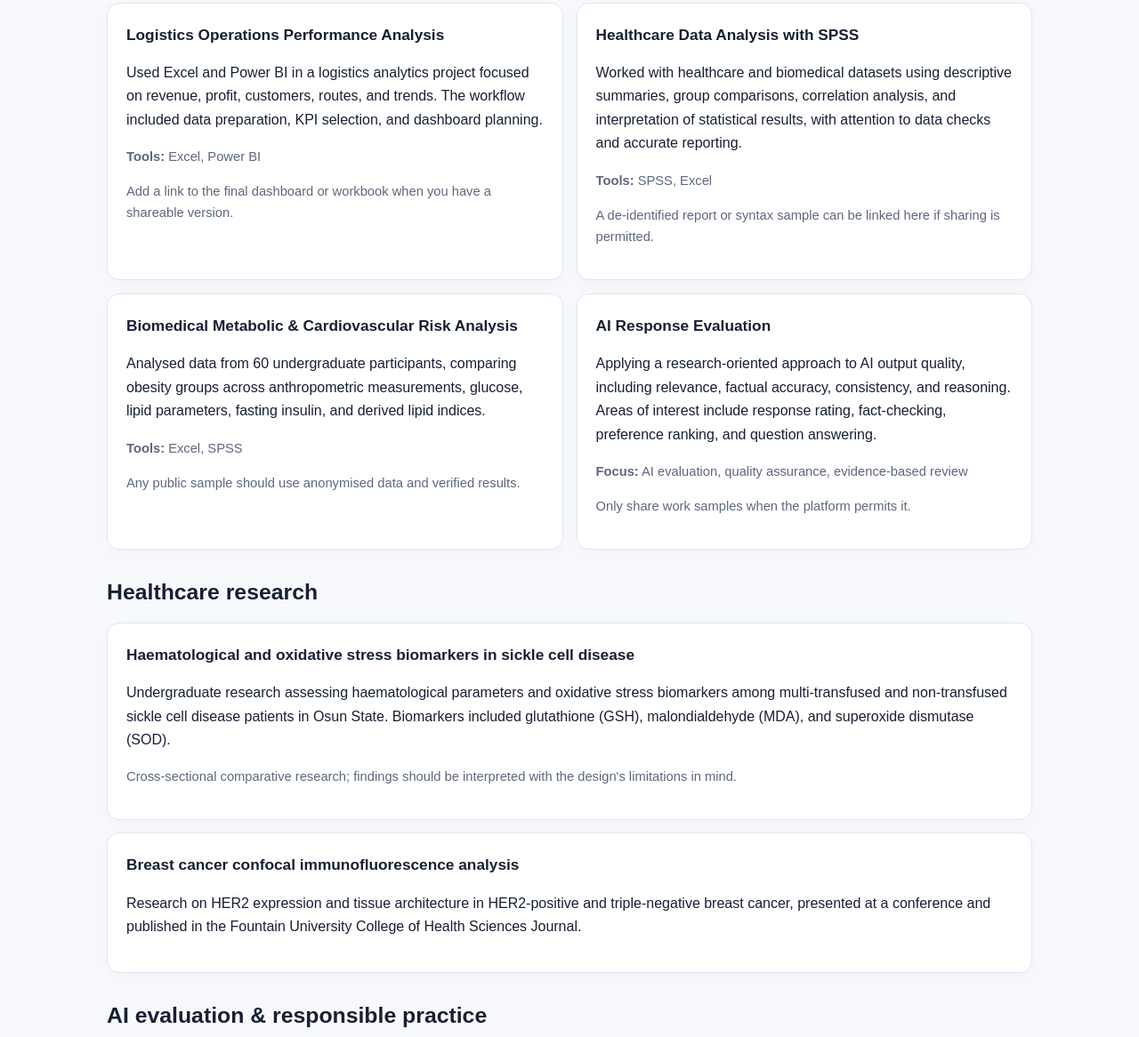
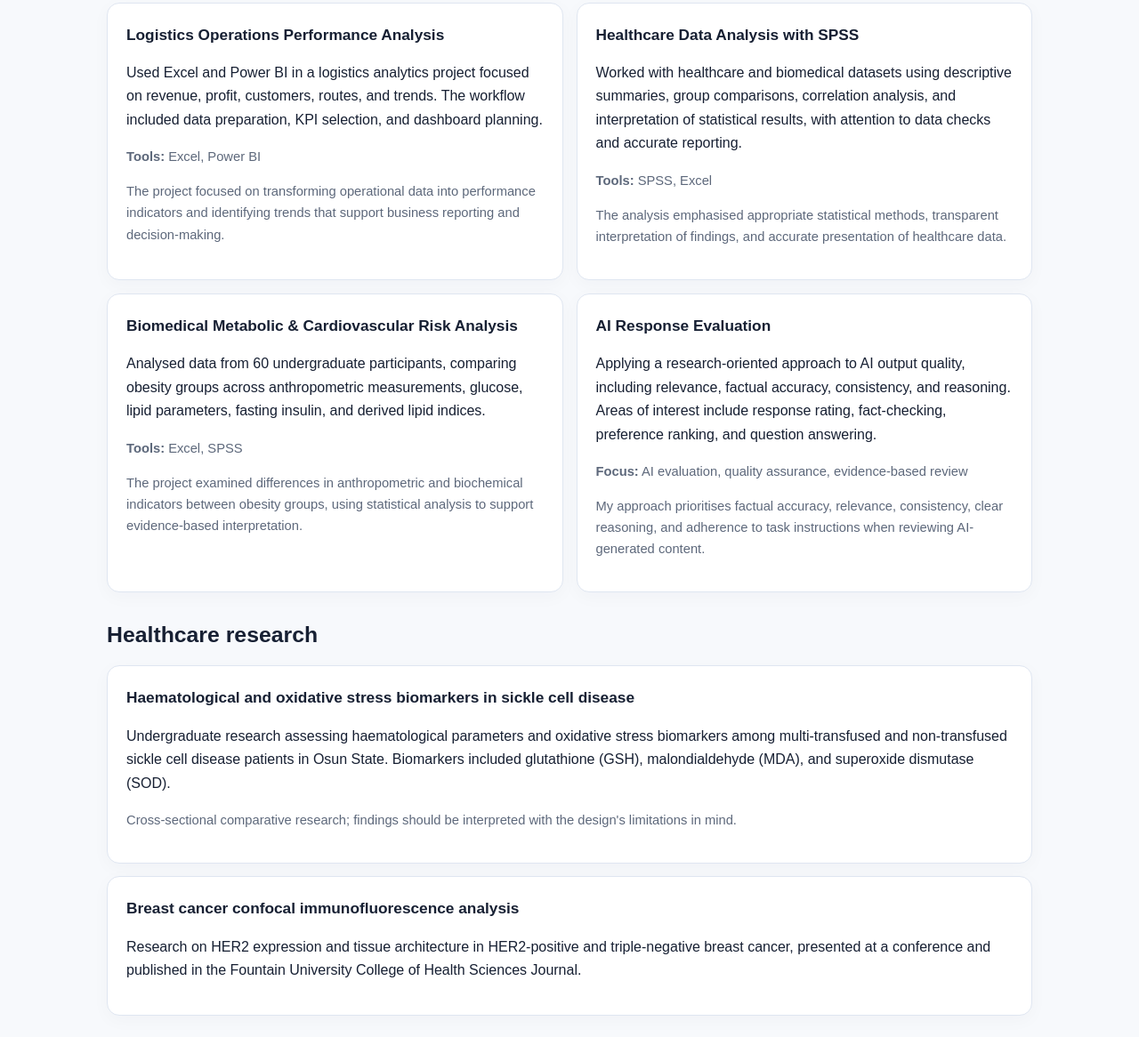
Before and after one commit to habeebullahitaye/habeebullahitaye.github.io, a plain HTML site: page index.html in a window 1280 px wide. Shown: the part 1230-2396 px from the top of the page at 89% size. Drawn offline with Linux system fonts and the light colour scheme.

Commit message:
Duplicate project and contact sections with updates
Duplicated sections for projects and contact information, with additional details about tools and methodologies used in the projects.

```diff
--- a/index.html
+++ b/index.html
@@ -12,11 +12,11 @@
 <div class="card"><h3>AI evaluation</h3><p>Training in AI evaluation and familiarity with AI tools and agentic AI workflows. Interested in assessing AI outputs for accuracy, relevance, consistency, and reasoning quality.</p><div class="tagrow"><span class="tag">Evaluation/Rating</span><span class="tag">Quality review</span><span class="tag">Fact-checking</span></div></div>
 <div class="card"><h3>Technical skills in development</h3><p>Continuing to develop SQL and Python/Pandas skills through learning and practical exercises.</p><div class="tagrow"><span class="tag">SQL — developing</span><span class="tag">Python/Pandas — developing</span></div></div></div></section>
 <section id="projects"><h2>Selected projects</h2><div class="grid">
-<div class="card"><h3>Logistics Operations Performance Analysis</h3><p>Used Excel and Power BI in a logistics analytics project focused on revenue, profit, customers, routes, and trends. The workflow included data preparation, KPI selection, and dashboard planning.</p><p class="small"><b>Tools:</b> Excel, Power BI</p><p class="small">Add a link to the final dashboard or workbook when you have a shareable version.</p></div>
-<div class="card"><h3>Healthcare Data Analysis with SPSS</h3><p>Worked with healthcare and biomedical datasets using descriptive summaries, group comparisons, correlation analysis, and interpretation of statistical results, with attention to data checks and accurate reporting.</p><p class="small"><b>Tools:</b> SPSS, Excel</p><p class="small">A de-identified report or syntax sample can be linked here if sharing is permitted.</p></div>
-<div class="card"><h3>Biomedical Metabolic & Cardiovascular Risk Analysis</h3><p>Analysed data from 60 undergraduate participants, comparing obesity groups across anthropometric measurements, glucose, lipid parameters, fasting insulin, and derived lipid indices.</p><p class="small"><b>Tools:</b> Excel, SPSS</p><p class="small">Any public sample should use anonymised data and verified results.</p></div>
-<div class="card"><h3>AI Response Evaluation</h3><p>Applying a research-oriented approach to AI output quality, including relevance, factual accuracy, consistency, and reasoning. Areas of interest include response rating, fact-checking, preference ranking, and question answering.</p><p class="small"><b>Focus:</b> AI evaluation, quality assurance, evidence-based review</p><p class="small">Only share work samples when the platform permits it.</p></div></div></section>
+<div class="card"><h3>Logistics Operations Performance Analysis</h3><p>Used Excel and Power BI in a logistics analytics project focused on revenue, profit, customers, routes, and trends. The workflow included data preparation, KPI selection, and dashboard planning.</p><p class="small"><b>Tools:</b> Excel, Power BI</p><p class="small">The project focused on transforming operational data into performance indicators and identifying trends that support business reporting and decision-making.</p></div>
+<div class="card"><h3>Healthcare Data Analysis with SPSS</h3><p>Worked with healthcare and biomedical datasets using descriptive summaries, group comparisons, correlation analysis, and interpretation of statistical results, with attention to data checks and accurate reporting.</p><p class="small"><b>Tools:</b> SPSS, Excel</p><p class="small">The analysis emphasised appropriate statistical methods, transparent interpretation of findings, and accurate presentation of healthcare data.</p></div>
+<div class="card"><h3>Biomedical Metabolic & Cardiovascular Risk Analysis</h3><p>Analysed data from 60 undergraduate participants, comparing obesity groups across anthropometric measurements, glucose, lipid parameters, fasting insulin, and derived lipid indices.</p><p class="small"><b>Tools:</b> Excel, SPSS</p><p class="small">The project examined differences in anthropometric and biochemical indicators between obesity groups, using statistical analysis to support evidence-based interpretation.</p></div>
+<div class="card"><h3>AI Response Evaluation</h3><p>Applying a research-oriented approach to AI output quality, including relevance, factual accuracy, consistency, and reasoning. Areas of interest include response rating, fact-checking, preference ranking, and question answering.</p><p class="small"><b>Focus:</b> AI evaluation, quality assurance, evidence-based review</p><p class="small">My approach prioritises factual accuracy, relevance, consistency, clear reasoning, and adherence to task instructions when reviewing AI-generated content.</p></div></div></section>
 <section id="research"><h2>Healthcare research</h2><div class="card"><h3>Haematological and oxidative stress biomarkers in sickle cell disease</h3><p>Undergraduate research assessing haematological parameters and oxidative stress biomarkers among multi-transfused and non-transfused sickle cell disease patients in Osun State. Biomarkers included glutathione (GSH), malondialdehyde (MDA), and superoxide dismutase (SOD).</p><p class="small">Cross-sectional comparative research; findings should be interpreted with the design's limitations in mind.</p></div><div class="card" style="margin-top:14px"><h3>Breast cancer confocal immunofluorescence analysis</h3><p>Research on HER2 expression and tissue architecture in HER2-positive and triple-negative breast cancer, presented at a conference and published in the Fountain University College of Health Sciences Journal.</p></div></section>
 <section id="ai"><h2>AI evaluation & responsible practice</h2><div class="notice">I bring a research mindset to AI evaluation: check claims against evidence, distinguish supported conclusions from assumptions, document uncertainty, and avoid overstating what the data shows. My healthcare background makes careful handling of scientific information especially important.</div></section>
-<section id="contact"><h2>Contact</h2><div class="card"><p>I am interested in remote opportunities in data analytics, AI evaluation, research support, and healthcare data projects.</p><p><b>GitHub:</b> <a href="https://github.com/habeebullahitaye" target="_blank" rel="noopener">github.com/habeebullahitaye</a></p><p><b>Email:</b> Add your professional email before publishing.</p><p><b>LinkedIn:</b> Add your LinkedIn profile URL before publishing.</p></div></section>
+<section id="contact"><h2>Contact</h2><div class="card"><p>I am interested in remote opportunities in data analytics, AI evaluation, research support, and healthcare data projects.</p><p><b>GitHub:</b> <a href="https://github.com/habeebullahitaye" target="_blank" rel="noopener">github.com/habeebullahitaye</a></p><p><b>Email:</b> <a href="mailto:fhtaye@gmail.com">fhtaye@gmail.com</a></p><p><b>LinkedIn:</b> <a href="https://linkedin.com/in/folorunsohabeebtaye" target="_blank" rel="noopener">linkedin.com/in/folorunsohabeebtaye</a></p></div></section>
 </main><footer><div class="wrap">© 2026 Folorunso Habeebullahi Taye · Portfolio website draft</div></footer></body></html>
```
